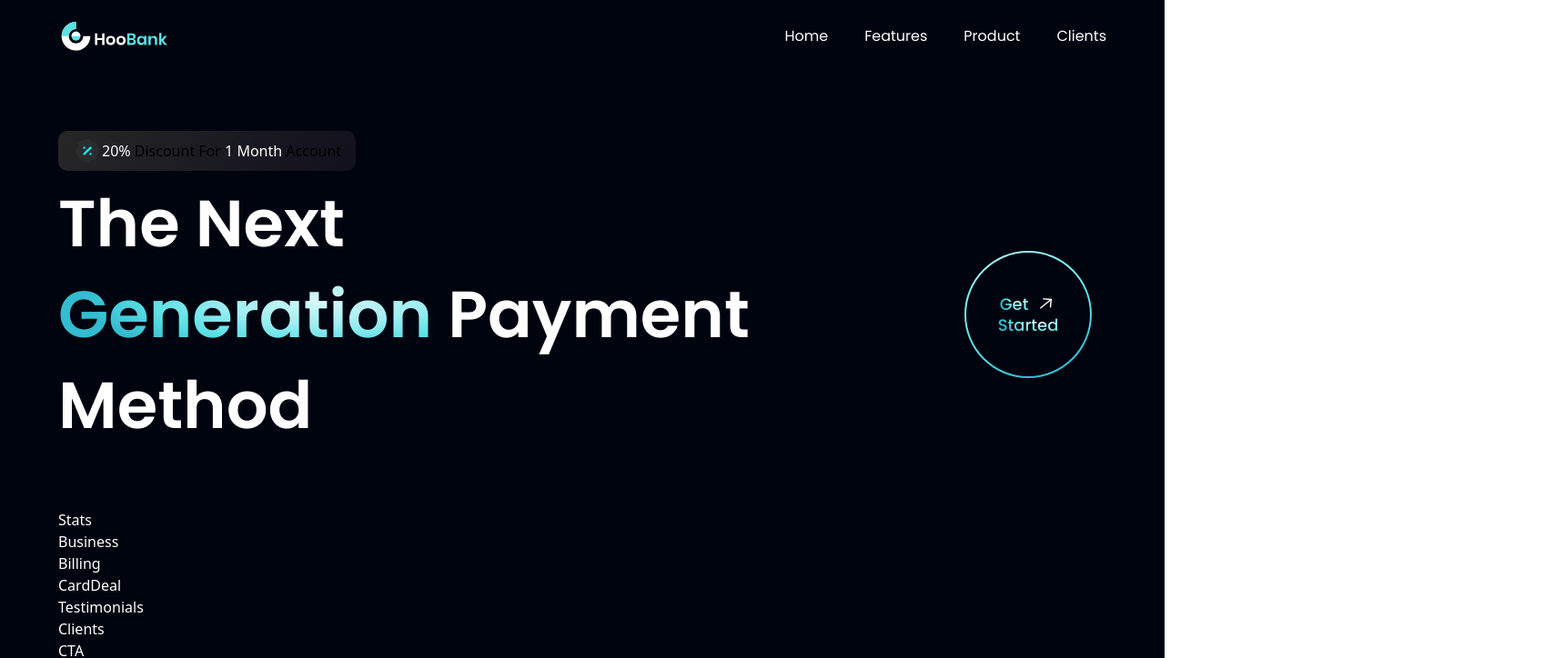
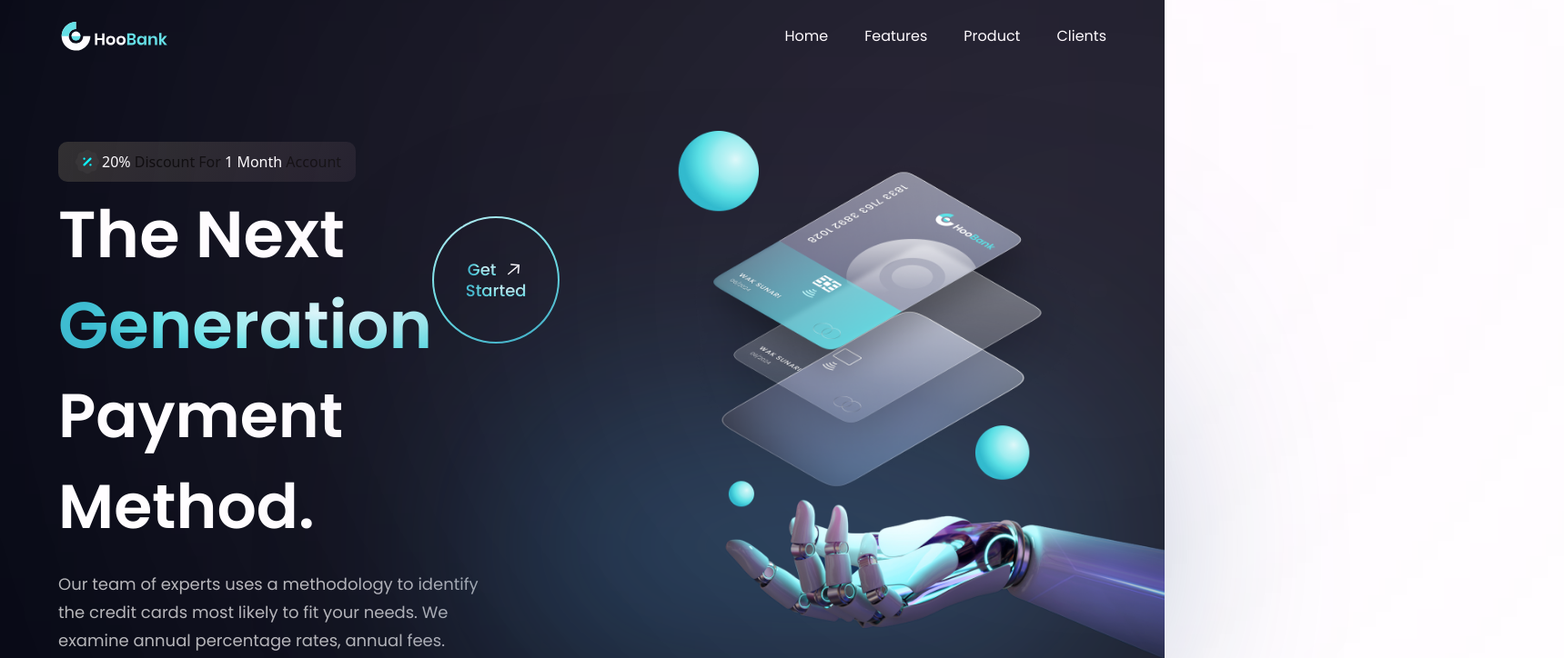
Before and after one commit to Prathamdas3/WooBank, a React (Vite) app: page / in a window 1280 px wide. Shown: the top 724 px of the page at 91% size, 1719 px wide, since content can reach past the window. Built offline with nearby package versions, Linux system fonts and the light colour scheme.

Commit message:
working on the hero page

```diff
--- a/index.html
+++ b/index.html
@@ -2,9 +2,8 @@
 <html lang="en">
   <head>
     <meta charset="UTF-8" />
-    <link rel="icon" type="image/svg+xml" href="/vite.svg" />
     <meta name="viewport" content="width=device-width, initial-scale=1.0" />
-    <title>Vite + React</title>
+    <title>React_project_1</title>
   </head>
   <body>
     <div id="root"></div>
--- a/src/components/Hero.jsx
+++ b/src/components/Hero.jsx
@@ -19,12 +19,36 @@ const Hero = () => (
         <h1 className="flex-1 font-poppins font-semibold ss:text-[72px] text-[52px] text-white ss:leading-[100px] leading-[75px]">
           The Next
           <br className="sm:block hidden" />{" "}
-          <span className="text-gradient">Generation</span> Payment Method
+          <span className="text-gradient">Generation</span>
         </h1>
         <div className="ss:flex hidden md:mr-4 mr-0">
           <GetStarted />
         </div>
       </div>
+      <h1 className="font-poppins font-semibold ss:text-[68px] text-[52px] text-white ss:leading-[100px] leading-[75px] w-full">
+        Payment Method.
+      </h1>
+      <p className={`${styles.paragraph} max-w-[470px] mt-5`}>
+        Our team of experts uses a methodology to identify the credit cards most
+        likely to fit your needs. We examine annual percentage rates, annual
+        fees.
+      </p>
+    </div>
+
+    <div>
+      <img
+        src={robot}
+        alt="billing"
+        className="w-[100%] h-[100%]  relative z-[5]"
+      />
+
+      <div className="absolute z-[0] w-[40%] h-[35%] top-0 pink__gradient"></div>
+      <div className="absolute z-[1] w-[80%] h-[80%] rounded-full bottom-40 white__gradient"></div>
+      <div className="absolute z-[0] w-[50%] h-[50%] right-20 bottom-20 blue__gradient"></div>
+    </div>
+
+    <div className={`ss:hidden ${styles.flexCenter}`}>
+      <GetStarted />
     </div>
   </section>
 );
```
